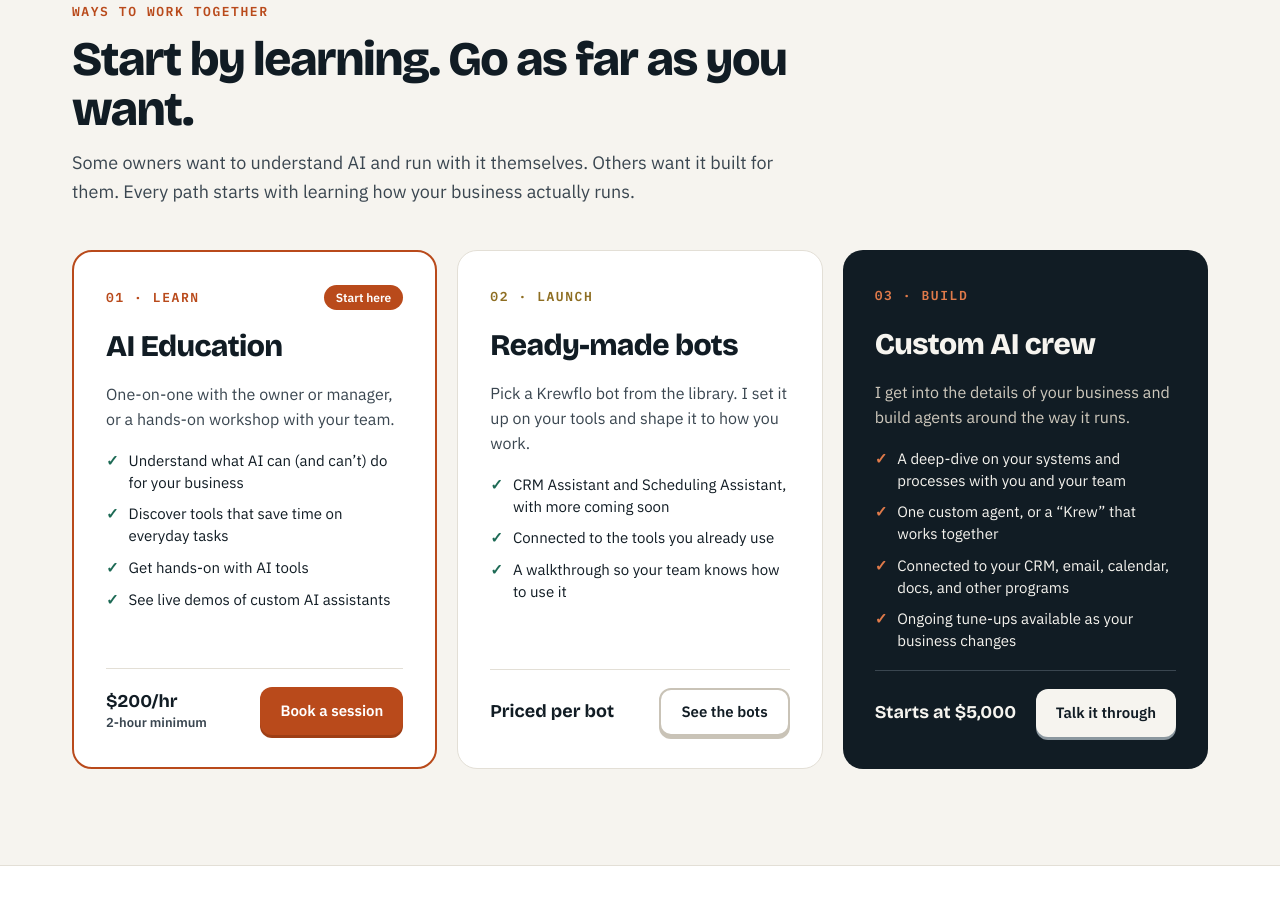
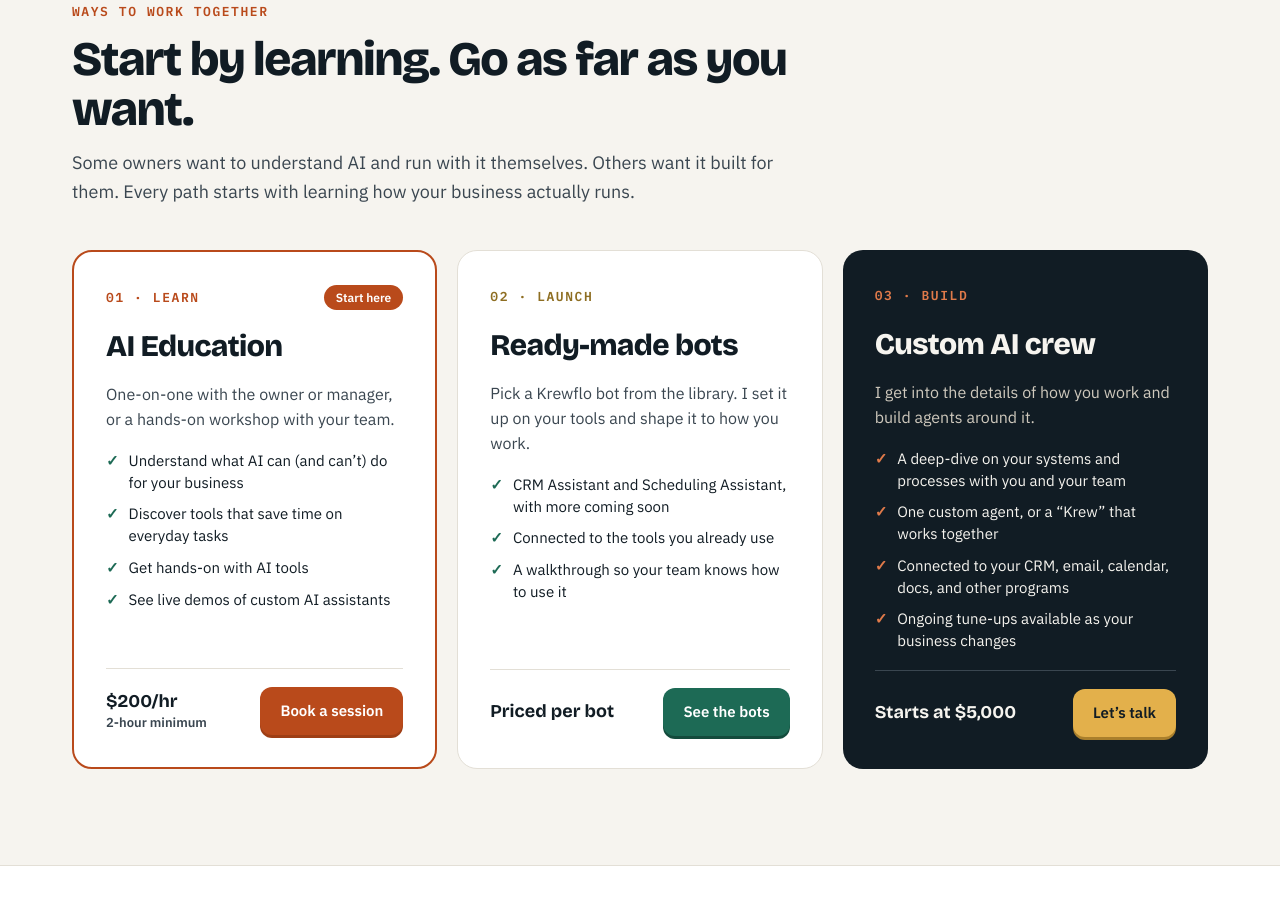
Before and after one commit to epthinks-art/krewflo, a plain HTML site: page index.html in a window 1280 px wide. Shown: the part 2055-2959 px from the top of the page. Drawn offline with nearby package versions, Linux system fonts and the light colour scheme.

Commit message:
Build card copy, Let's talk gold button, green See the bots, orange ask label

```diff
--- a/index.html
+++ b/index.html
@@ -175,6 +175,10 @@ a:hover { color: #9E3E15; }
 .btn-hero { height: 56px; padding: 0 28px; border-radius: 14px; font-size: 17px; }
 .btn-hero-alt { height: 56px; padding: 0 24px; border-radius: 14px; font-size: 17px; }
 .btn-card { height: 52px; padding: 0 24px; border-radius: 14px; font-size: 16px; }
+.btn-go { background: #1D6A55; color: #FFFFFF; box-shadow: 0 3px 0 #134B3C; }
+.btn-go:hover { color: #FFFFFF; }
+.btn-gold { background: #E3B04B; color: #111C24; box-shadow: 0 3px 0 #A97F2C; }
+.btn-gold:hover { color: #111C24; }
 .btn-way { height: 48px; padding: 0 20px; border-radius: 12px; font-size: 15px; white-space: nowrap; }
 .btn-menu { width: 44px; height: 44px; border-radius: 12px; border: 2px solid #C9C3B7; background: #FFFFFF; color: #111C24; display: flex; align-items: center; justify-content: center; cursor: pointer; padding: 0; }
 .btn-menu .icon-close { display: none; }
@@ -266,7 +270,7 @@ a:hover { color: #9E3E15; }
 .bot-tagline { margin: 0; font-size: 18px; line-height: 1.45; color: #3A4650; }
 .bot-asks { display: flex; flex-direction: column; gap: 8px; }
 .bot-asks[hidden], .bot-tagline[hidden], .control-note[hidden] { display: none !important; }
-.bot-asks-label { font-family: 'IBM Plex Mono', monospace; font-size: 11px; font-weight: 600; letter-spacing: 0.08em; color: #8C8A85; }
+.bot-asks-label { font-family: 'IBM Plex Mono', monospace; font-size: 11px; font-weight: 600; letter-spacing: 0.08em; color: #B94A1B; }
 .bot-asks-list { display: flex; flex-direction: column; align-items: flex-end; gap: 8px; }
 .bot-ask { max-width: 92%; background: #E8E6E1; color: #111C24; border-radius: 18px 18px 4px 18px; padding: 10px 14px; font-size: 15px; line-height: 1.4; text-align: left; }
 .check-list { margin: 0; padding: 0; list-style: none; display: flex; flex-direction: column; gap: 12px; font-size: 17px; line-height: 1.5; color: #3A4650; }
@@ -603,6 +607,8 @@ html { scroll-padding-top: 80px; }
   }
   .btn-secondary:hover { box-shadow: 0 5px 0 #C9C3B7, 0 12px 24px -12px rgba(17,28,36,.25); border-color: #BDB6A8; }
   .btn-light:hover { box-shadow: 0 5px 0 #8B979F, 0 12px 24px -12px rgba(0,0,0,.35); }
+  .btn-go:hover { box-shadow: 0 5px 0 #134B3C, 0 12px 24px -12px rgba(29,106,85,.55); }
+  .btn-gold:hover { box-shadow: 0 5px 0 #A97F2C, 0 12px 24px -12px rgba(227,176,75,.6); }
   .btn-menu:hover { border-color: #B94A1B; }
   .btn-linkedin:hover { transform: translateY(-1px); }
   .chip:hover { border-color: #B94A1B; }
@@ -828,19 +834,19 @@ html.js-ready .reveal.is-in { opacity: 1; translate: 0; }
         <li><span class="check">✓</span>Connected to the tools you already use</li>
         <li><span class="check">✓</span>A walkthrough so your team knows how to use it</li>
       </ul>
-      <div class="way-foot"><span class="way-price">Priced per bot</span><a class="btn btn-secondary btn-way" href="#bots">See the bots</a></div>
+      <div class="way-foot"><span class="way-price">Priced per bot</span><a class="btn btn-go btn-way" href="#bots">See the bots</a></div>
     </div>
     <div class="way way-build">
       <span class="way-kicker">03 · BUILD</span>
       <h3>Custom AI crew</h3>
-      <p>I get into the details of your business and build agents around the way it runs.</p>
+      <p>I get into the details of how you work and build agents around it.</p>
       <ul class="check-list">
         <li><span class="check check-on-dark">✓</span>A deep-dive on your systems and processes with you and your team</li>
         <li><span class="check check-on-dark">✓</span>One custom agent, or a “Krew” that works together</li>
         <li><span class="check check-on-dark">✓</span>Connected to your CRM, email, calendar, docs, and other programs</li>
         <li><span class="check check-on-dark">✓</span>Ongoing tune-ups available as your business changes</li>
       </ul>
-      <div class="way-foot"><span class="way-price">Starts at $5,000</span><a class="btn btn-light btn-way" href="#demo">Talk it through</a></div>
+      <div class="way-foot"><span class="way-price">Starts at $5,000</span><a class="btn btn-gold btn-way" href="#demo">Let’s talk</a></div>
     </div>
   </div>
 </section>
```
